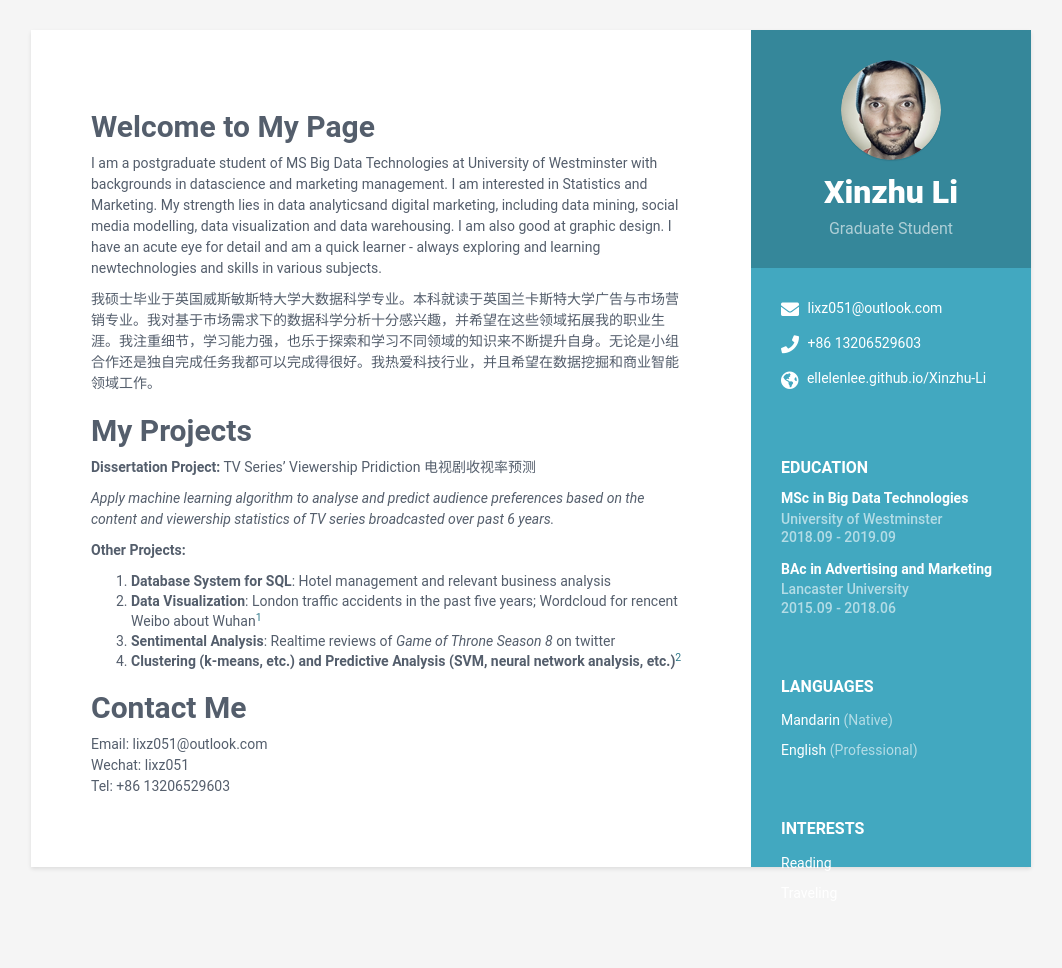
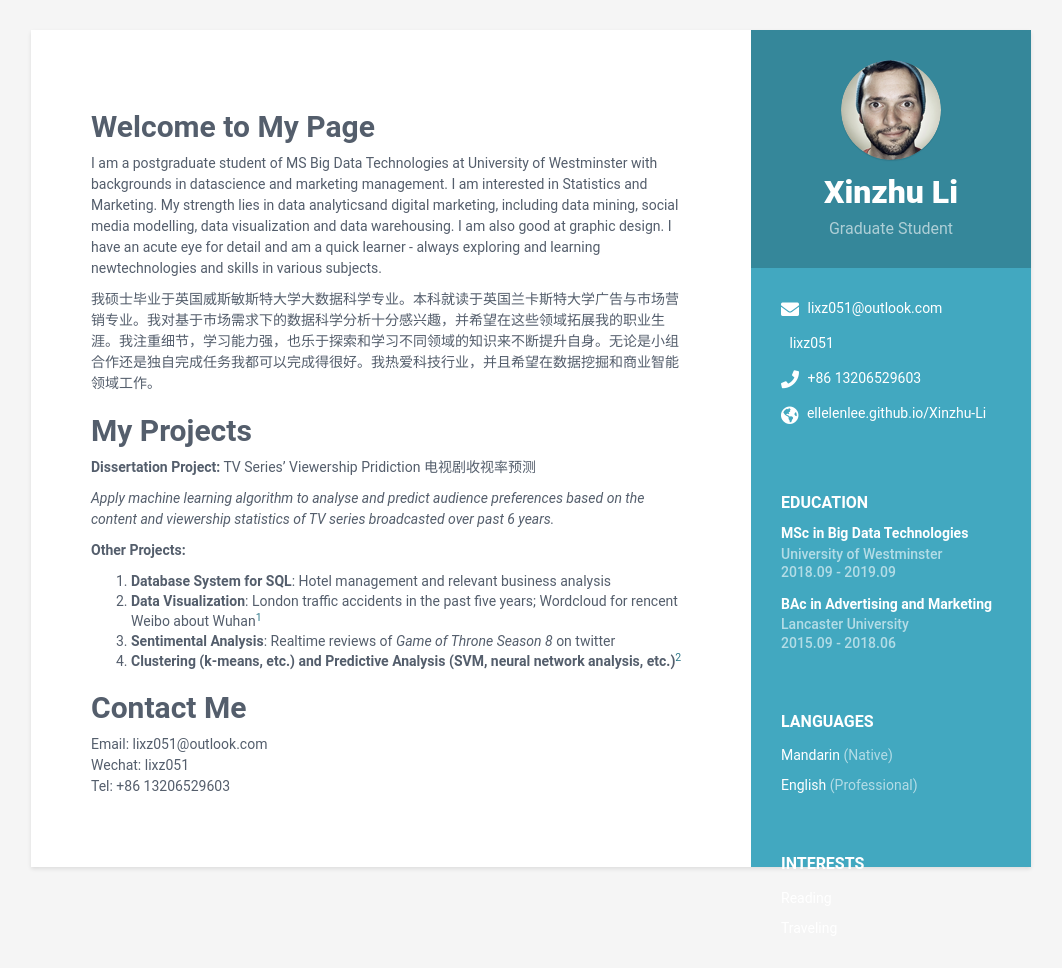
Before and after one commit to ellelenlee/Xinzhu-Li, a Jekyll site: the page built from index.md, in a window 1280 px wide. Shown: the whole page, without its empty margins (109-1171 px from the left). Built offline with Jekyll 4.4.1, drawn with Linux system fonts in a browser that asks for light colours; our own code applies the rules of GitHub Pages for plain Markdown files; before the commit the page ends 933 px from its top, so only the background shows below that.

Commit message:
Update contact.html

```diff
--- a/_includes/contact.html
+++ b/_includes/contact.html
@@ -2,68 +2,26 @@
   <ul class="list-unstyled contact-list">
 
     {% if sidebar.email %}
-    <li class="email"><i class="fas fa-envelope"></i>
+    <li class="Email"><i class="fas fa-envelope"></i>
       <a href="mailto:{{ sidebar.email }}">{{ sidebar.email }}</a>
     </li>
     {% endif %}
 
+    {% if sidebar.wechat %}
+    <li class="WeChat"><i class="fas fa-wechat"></i>
+      <a href="tel:{{ sidebar.wechat }}">{{ sidebar.wechat }}</a>
+    </li>
+    {% endif %}
+
     {% if sidebar.phone %}
-    <li class="phone"><i class="fas fa-phone"></i>
+    <li class="Phone"><i class="fas fa-phone"></i>
       <a href="tel:{{ sidebar.phone }}">{{ sidebar.phone }}</a>
     </li>
     {% endif %}
 
     {% if sidebar.website %}
-    <li class="website"><i class="fas fa-globe-americas"></i>
+    <li class="Website"><i class="fas fa-globe-americas"></i>
       <a href="http://{{ sidebar.website }}" target="_blank">{{ sidebar.website }}</a>
-    </li>
-    {% endif %}
-
-    {% if sidebar.linkedin %}
-    <li class="linkedin"><i class="fab fa-linkedin"></i>
-      <a href="https://linkedin.com/in/{{ sidebar.linkedin }}" target="_blank">{{ sidebar.linkedin }}</a>
-    </li>
-    {% endif %}
-
-    {% if sidebar.github %}
-    <li class="github"><i class="fab fa-github"></i>
-      <a href="http://github.com/{{ sidebar.github }}" target="_blank">{{ sidebar.github }}</a>
-    </li>
-    {% endif %}
-
-    {% if sidebar.gitlab %}
-    <li class="gitlab"><i class="fab fa-gitlab"></i>
-      <a href="http://gitlab.com/{{ sidebar.gitlab }}" target="_blank">{{ sidebar.gitlab }}</a>
-    </li>
-    {% endif %}
-
-    {% if sidebar.bitbucket %}
-    <li class="bitbucket"><i class="fab fa-bitbucket"></i>
-      <a href="http://bitbucket.com/{{ sidebar.bitbucket }}" target="_blank">{{ sidebar.bitbucket }}</a>
-    </li>
-    {% endif %}
-
-    {% if sidebar.twitter %}
-    <li class="twitter"><i class="fab fa-twitter"></i>
-      <a href="https://twitter.com/{{ sidebar.twitter }}" target="_blank">{{ sidebar.twitter }}</a>
-    </li>
-    {% endif %}
-
-    {% if sidebar.stack-overflow %}
-    <li class="stack-overflow"><i class="fab fa-stack-overflow"></i>
-      <a href="https://stackoverflow.com/users/{{ sidebar.stack-overflow }}" target="_blank">{{ sidebar.stack-overflow }}</a>
-    </li>
-    {% endif %}
-
-    {% if sidebar.codewars %}
-    <li class="codewars"><i class="fas fa-code"></i>
-      <a href="https://www.codewars.com/users/{{ sidebar.codewars }}/completed_solutions" target="_blank">{{ sidebar.codewars }}</a>
-    </li>
-    {% endif %}
-
-    {% if sidebar.goodreads %}
-    <li class="goodreads-g"><i class="fab fa-goodreads-g"></i>
-      <a href="https://www.goodreads.com/user/show/{{ sidebar.goodreads }}" target="_blank">{{ sidebar.goodreads }}</a>
     </li>
     {% endif %}
 
```
